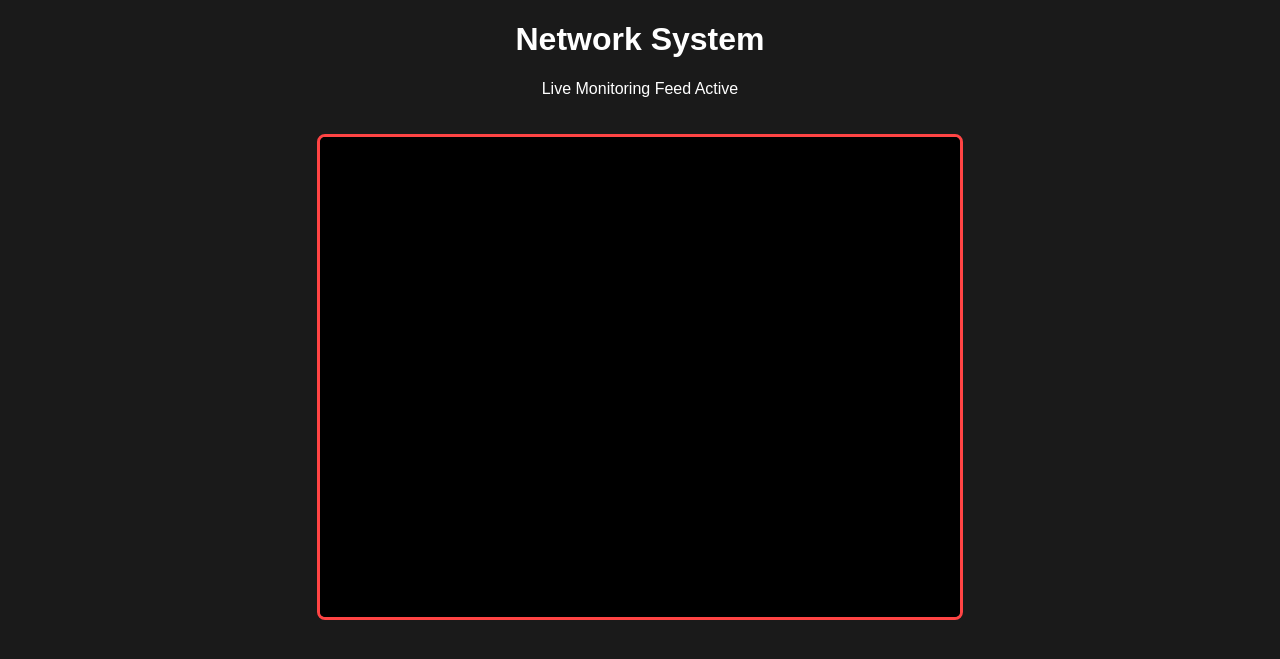
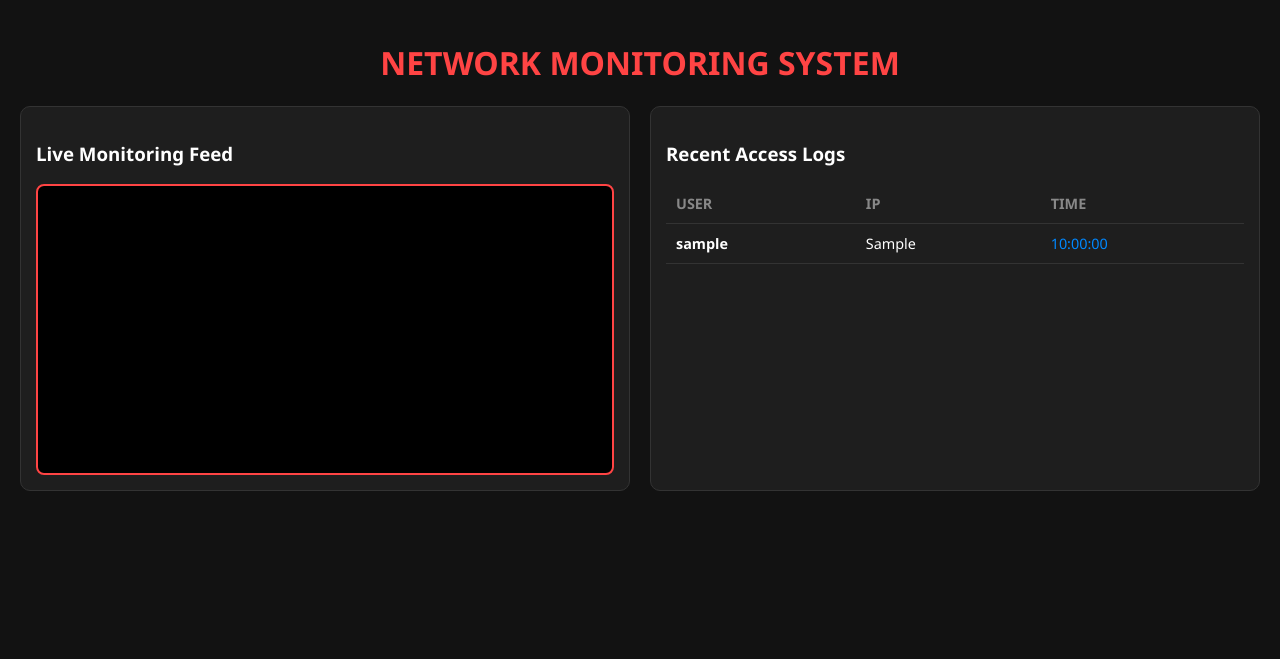
Before and after one commit to GroupMasipag/NetworkAdmin, a Flask app: template templates/dashboard.html in a window 1280 px wide. Shown: the top 659 px of the page. Run offline with Flask 3, Linux system fonts and the light colour scheme; the template is opened without the code that fills it: most values are stand-ins (such as "Sample title", 1, 10 or a date in 2020); some libraries are stand-ins or nearby versions.

Commit message:
Integrated network scanner and DB logic in app.py

```diff
--- a/app.py
+++ b/app.py
@@ -1,101 +1,108 @@
-from flask import Flask, jsonify, request, render_template
-import subprocess # used for linux commands
-from flask_cors import CORS
+import os
+import threading
+import time
+import random
+import getpass
+import psycopg2
+import psycopg2.extras
+from flask import Flask, render_template
+from dotenv import load_dotenv
 from flask_limiter import Limiter
 from flask_limiter.util import get_remote_address
 
-import psycopg2
-import psycopg2.extras
-import os
-from dotenv import load_dotenv
+# 1. SETUP & DATABASE LINK
+load_dotenv()
+app = Flask(__name__)
+limiter = Limiter(get_remote_address, app=app, storage_uri="memory://")
 
-load_dotenv( )
+def get_db_connection():
+    try:
+        # Connects using the string in your .env file
+        return psycopg2.connect(os.getenv("DATABASE_URL"))
+    except Exception as e:
+        print(f"❌ DATABASE ERROR: {e}")
+        return None
 
-app = Flask(__name__)
+# 2. THE DETECTION MECHANIC (SCANNER)
+def network_scanner():
+    """Background process to simulate threat detection."""
+    print(">>> [SYSTEM] Scanner Initialized: Monitoring Network...")
 
-# Lock it down: Only allow your frontend (e.g., localhost:3000) to talk to this backend
-CORS(app, resources={r"/api/*": {"origins": "http://localhost:3000"}}) #subject to change
+    attack_types = ['DDoS Attempt', 'SQL Injection', 'Unauthorized Login', 'Port Scan']
 
-# Initialize the rate limiter to prevent spam attacks
-limiter = Limiter(
-    get_remote_address,
-    app=app,
-    default_limits=["100 per day", "30 per hour"],
-    storage_uri="memory://"
-)
+    while True:
+        time.sleep(15)  # Scans every 15 seconds
+        conn = get_db_connection()
+        if conn:
+            try:
+                cursor = conn.cursor()
+                # Generate a random IP to simulate an external visitor
+                detected_ip = f"192.168.1.{random.randint(10, 254)}"
 
-def get_db_connection( ):
-    "connects to postgres using URL in .environment"
-    db_url = os.getenv("DATABASE_URL")
+                attack = random.choice(attack_types)
+                severity = random.choice(['Low', 'Medium', 'High'])
 
-    conn = psycopg2.connect(db_url)
+                # Directly log every 'detected' IP into the database
+                cursor.execute(
+                    "INSERT INTO threats (ip, attack_type, severity) VALUES (%s, %s, %s)",
+                    (detected_ip, attack, severity)
+                )
+                conn.commit()
+                print(f"⚠️ [DETECTION] Threat logged: {attack} from {detected_ip}")
 
-    return conn
+                cursor.close()
+                conn.close()
+            except Exception as e:
+                print(f"Scanner Loop Error: {e}")
 
-# ==========================================
-# DASHBOARD INTERFACE (FOR THE DEMO!)
-# ==========================================
-@app.route('/', methods=['GET'])
+# 3. START THE SCANNER THREAD
+threading.Thread(target=network_scanner, daemon=True).start()
+
+# 4. DASHBOARD ROUTE
+@app.route('/')
 def home():
-    """
-    Serves the main dashboard HTML page with the live camera feed.
-    """
-    return render_template('dashboard.html')
+    conn = get_db_connection()
+    usage_logs = []
+    threat_logs = []
 
-#API ROUTING
-@app.route('/api/threats', methods=['GET'])
-def get_threat_logs():
-    try:
-        conn = get_db_connection( )
-        #use realdictcursor output = JSON
-        cursor = conn.cursor(cursor_factory=psycopg2.extras.RealDictCursor)
-        #STANDARD SQL QUERIES HERE
-        cursor.execute("SELECT * FROM threats ORDER BY id DESC")
-        threats = cursor.fetchall()
+    if conn:
+        try:
+            cursor = conn.cursor(cursor_factory=psycopg2.extras.RealDictCursor)
 
-        cursor.close()
-        conn.close()
-        #conn stands fpr connection for reference
+            # Log who is viewing the dashboard
+            cursor.execute(
+                "INSERT INTO app_usage (username, user_ip) VALUES (%s, %s)",
+                (getpass.getuser(), get_remote_address())
+            )
+            conn.commit()
 
-        return jsonify(threats)
+            # Fetch data for the tables
+            cursor.execute("SELECT * FROM app_usage ORDER BY access_time DESC LIMIT 5")
+            usage_logs = cursor.fetchall()
 
-    except Exception as e:
-        print(f"Database Error: {e}")
-        return jsonify({"error": "Failed to fetch the threats"})
+            cursor.execute("SELECT * FROM threats ORDER BY timestamp DESC LIMIT 5")
+            threat_logs = cursor.fetchall()
 
+            cursor.close()
+            conn.close()
+        except Exception as e:
+            print(f"Dashboard Data Error: {e}")
 
-#BLOCK COMMAND ENDPOINT ( INCOMING )
-@app.route('/api/block', methods=['POST'])
-@limiter.limit("5 per minute") # Added limiter: Max 5 blocks per minute per user
-def execute_block_command():
-    """
-    frontend will send a POST request here with an IP address to block.
-    """
-    # 1. Grab the JSON data sent by the frontend
-    incoming_data = request.get_json()
+    return render_template('dashboard.html', usage=usage_logs, threats=threat_logs)
 
-    # 2. Extract the specific IP address
-    target_ip = incoming_data.get('ip_address')
+# 5. RUN THE APP
+if __name__ == '__main__':
+    test = get_db_connection()
+    if test:
+        print("✅ SUCCESS: Linked to PostgreSQL.")
+        test.close()
 
-    # 3. Safety check: Did they actually send an IP?
-    if not target_ip:
-        return jsonify({"error": "No IP address provided in the request"}), 400
+        print(">>> Attempting to start Scanner...")
+        daemon_thread = threading.Thread(target=network_scanner, daemon=True)
+        daemon_thread.start()
+        print(">>> Scanner Thread is now running in background.")
+    else:
+        print("❌ FAILED: Could not link to PostgreSQL. Check .env file.")
 
-    # 4. LINUX
-    # WSL = CAN USE PYTHON SUBPROCESS
-    # trigger a real firewall rule here using iptables: ( DONT TOUCH UNTIL FRONT END IS DONE )
-    # subprocess.run(["sudo", "iptables", "-A", "INPUT", "-s", target_ip, "-j", "DROP"])
-
-    print(f"[-DEFENSE SYSTEM ACTIVATED-] Executing block on IP: {target_ip}") #dipa final
-
-    # 5. Send a success message back to the frontend
-    return jsonify({
-        "status": "success",
-        "action_taken": "DROP",
-        "target": target_ip,
-        "message": f"Successfully deployed block rules for {target_ip}"
-    }), 200
-    #http://127.0.0.1:5000/api/threats -- location ng mga intercepted threats
-
-if __name__ == '__main__':
-    app.run(debug=True)
+    # use_reloader=False is REQUIRED so the scanner doesn't restart/die
+    app.run(debug=True, use_reloader=False)
--- a/templates/dashboard.html
+++ b/templates/dashboard.html
@@ -3,35 +3,84 @@
 <head>
     <meta charset="UTF-8">
     <meta name="viewport" content="width=device-width, initial-scale=1.0">
-    <title>Network Dashboard</title>
+    <title>Network Security Dashboard</title>
     <style>
-        body { font-family: Arial, sans-serif; background-color: #1a1a1a; color: white; text-align: center; }
-        .camera-box { border: 3px solid #ff4444; border-radius: 8px; overflow: hidden; display: inline-block; margin-top: 20px; }
-        video { width: 640px; height: 480px; background-color: black; display: block; }
+        body { font-family: 'Segoe UI', Arial, sans-serif; background-color: #121212; color: white; margin: 0; padding: 20px; }
+        h1 { color: #ff4444; text-align: center; }
+
+        /* Flex container makes items sit side-by-side on PC and stack on Mobile */
+        .main-layout {
+            display: flex;
+            flex-wrap: wrap;
+            justify-content: center;
+            gap: 20px;
+            margin-top: 20px;
+        }
+
+        .card {
+            background-color: #1e1e1e;
+            border: 1px solid #333;
+            border-radius: 10px;
+            padding: 15px;
+            flex: 1; /* Allows boxes to grow */
+            min-width: 300px; /* Prevents boxes from getting too small */
+            max-width: 600px;
+        }
+
+        /* Responsive Camera */
+        .camera-box { border: 2px solid #ff4444; border-radius: 8px; overflow: hidden; background: #000; }
+        video { width: 100%; height: auto; display: block; }
+
+        /* Table Styles */
+        table { width: 100%; border-collapse: collapse; margin-top: 10px; font-size: 0.9rem; }
+        th, td { text-align: left; padding: 10px; border-bottom: 1px solid #333; }
+        th { color: #888; text-transform: uppercase; }
+        .timestamp { color: #0088ff; }
     </style>
 </head>
 <body>
 
-    <h1>Network System</h1>
-    <p>Live Monitoring Feed Active</p>
+    <h1>NETWORK MONITORING SYSTEM</h1>
 
-    <div class="camera-box">
-        <video id="webcam-feed" autoplay playsinline></video>
+    <div class="main-layout">
+        <!-- Live Video Feed -->
+        <div class="card">
+            <h3>Live Monitoring Feed</h3>
+            <div class="camera-box">
+                <video id="webcam-feed" autoplay playsinline></video>
+            </div>
+        </div>
+
+        <!-- Access Logs (Python Injected) -->
+        <div class="card">
+            <h3>Recent Access Logs</h3>
+            <table>
+                <thead>
+                    <tr>
+                        <th>User</th>
+                        <th>IP</th>
+                        <th>Time</th>
+                    </tr>
+                </thead>
+                <tbody>
+                    {% for log in usage %}
+                    <tr>
+                        <td><strong>{{ log.username }}</strong></td>
+                        <td>{{ log.user_ip }}</td>
+                        <td class="timestamp">{{ log.access_time.strftime('%H:%M:%S') }}</td>
+                    </tr>
+                    {% endfor %}
+                </tbody>
+            </table>
+        </div>
     </div>
 
     <script>
-        // Tell the browser to look for a video camera (no audio needed)
+        // JS is strictly used for Hardware (Webcam) access
         const videoElement = document.getElementById('webcam-feed');
-
         navigator.mediaDevices.getUserMedia({ video: true })
-            .then(function(stream) {
-                // If the user clicks "Allow", connect the camera to the video box
-                videoElement.srcObject = stream;
-            })
-            .catch(function(error) {
-                console.error("Camera access denied or no camera found!", error);
-                alert("Please allow camera permissions in your browser to view the feed.");
-            });
+            .then(stream => { videoElement.srcObject = stream; })
+            .catch(err => { console.error("Camera access denied", err); });
     </script>
 
 </body>
--- a/templates/index.html
+++ b/templates/index.html
@@ -1,6 +1,8 @@
 <!DOCTYPE html>
 <html lang="en">
 <head>
+    <meta http-equiv="refresh" content="10">
+
     <meta charset="UTF-8">
     <meta name="viewport" content="width=device-width, initial-scale=1.0">
     <title>Network Defense System</title>
```
Also changed, not shown: 1 other file.
